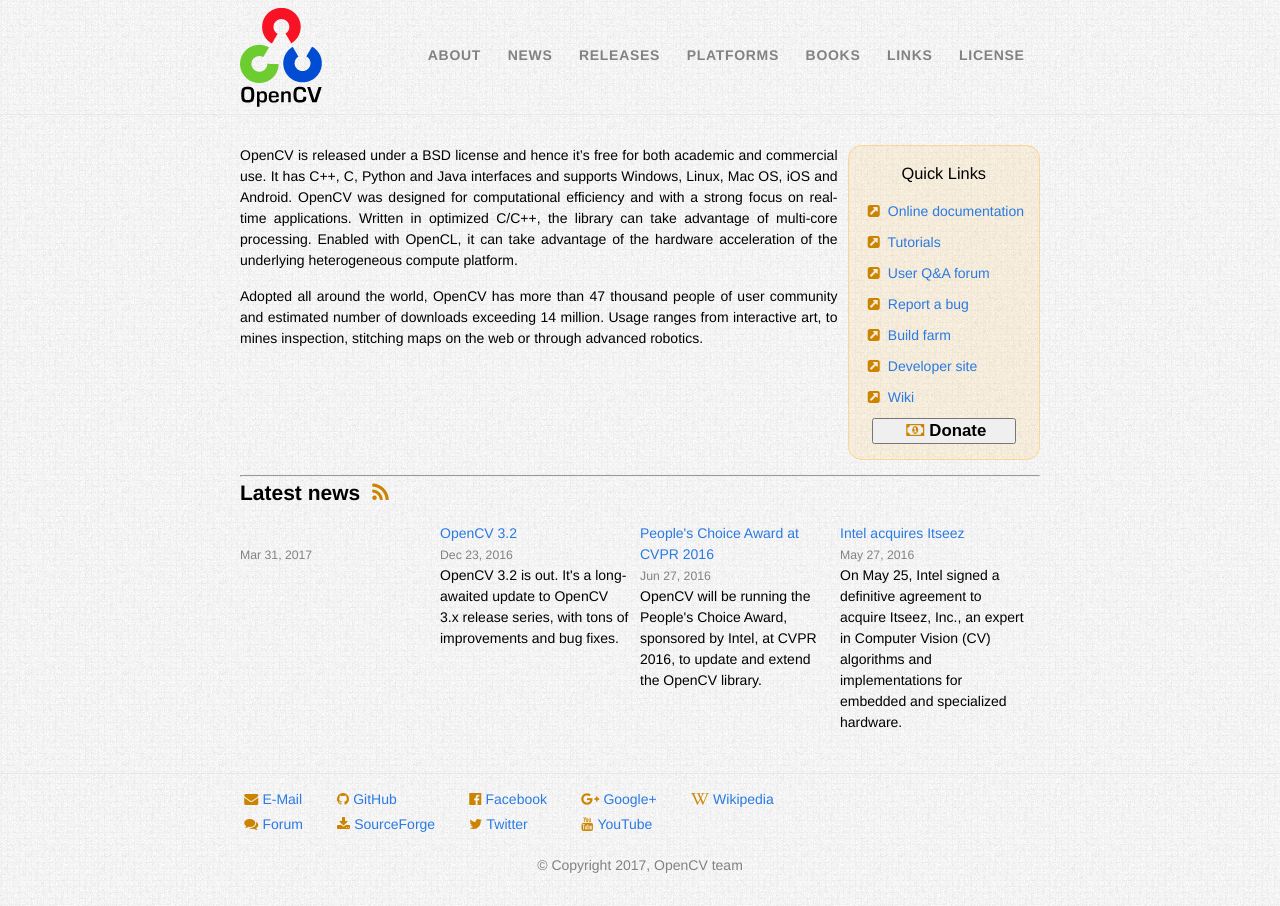
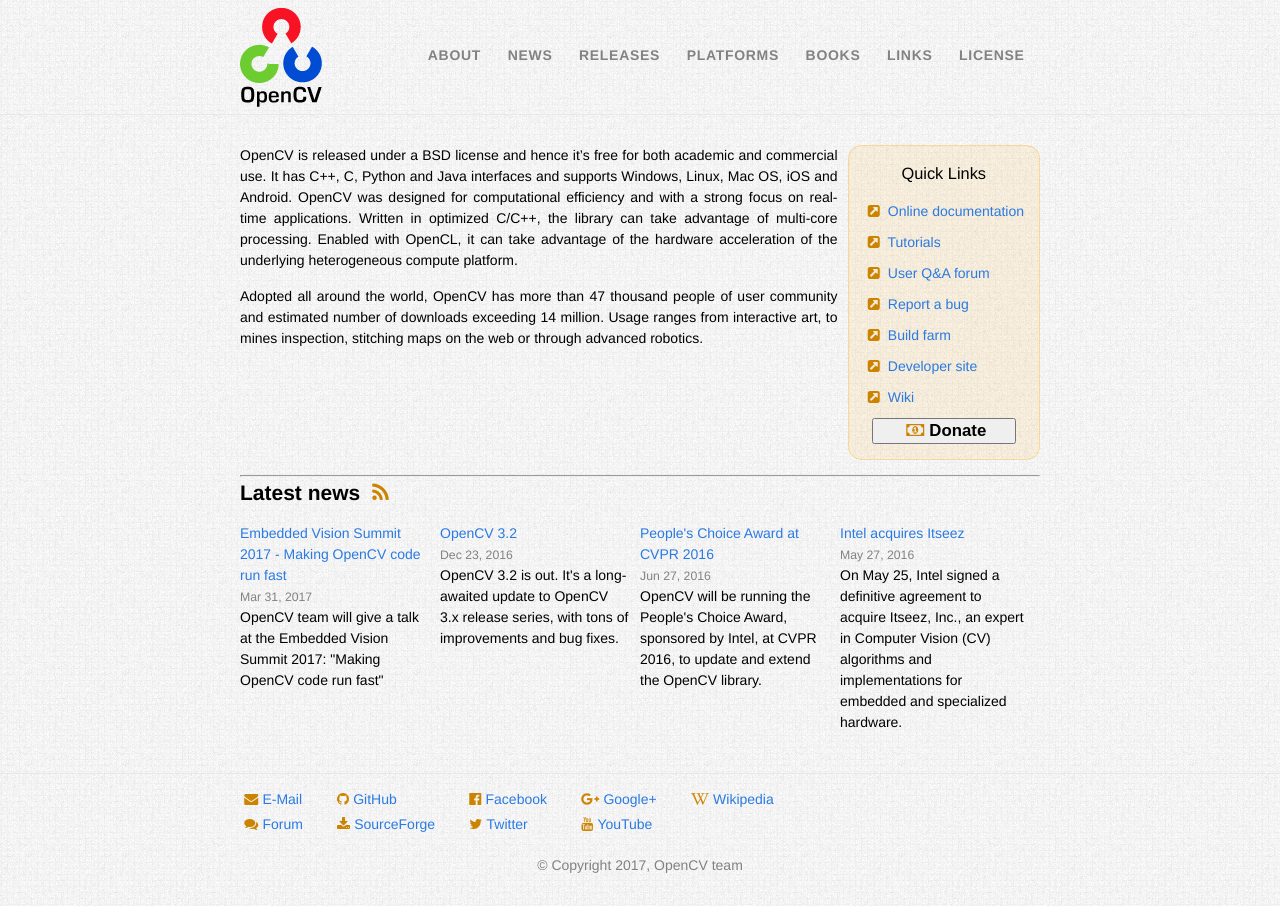
Before and after one commit to opencv-infrastructure/opencv.org, a Jekyll site: the page built from index.html, in a window 1280 px wide. Built offline with Jekyll 4.4.1, drawn with Linux system fonts in a browser that asks for light colours.

Commit message:
Fixed front matter:

```diff
--- a/_posts/2017-03-31-evs2017-talks.html
+++ b/_posts/2017-03-31-evs2017-talks.html
@@ -3,7 +3,7 @@
 layout: post
 permalink: evs2017-talks.html
 published: true
-short: OpenCV team will give a talk at the Embedded Vision Summit 2017: "Making OpenCV code run fast"
+short: "OpenCV team will give a talk at the Embedded Vision Summit 2017: \"Making OpenCV code run fast\""
 title: Embedded Vision Summit 2017 - Making OpenCV code run fast
 ---
 
```
